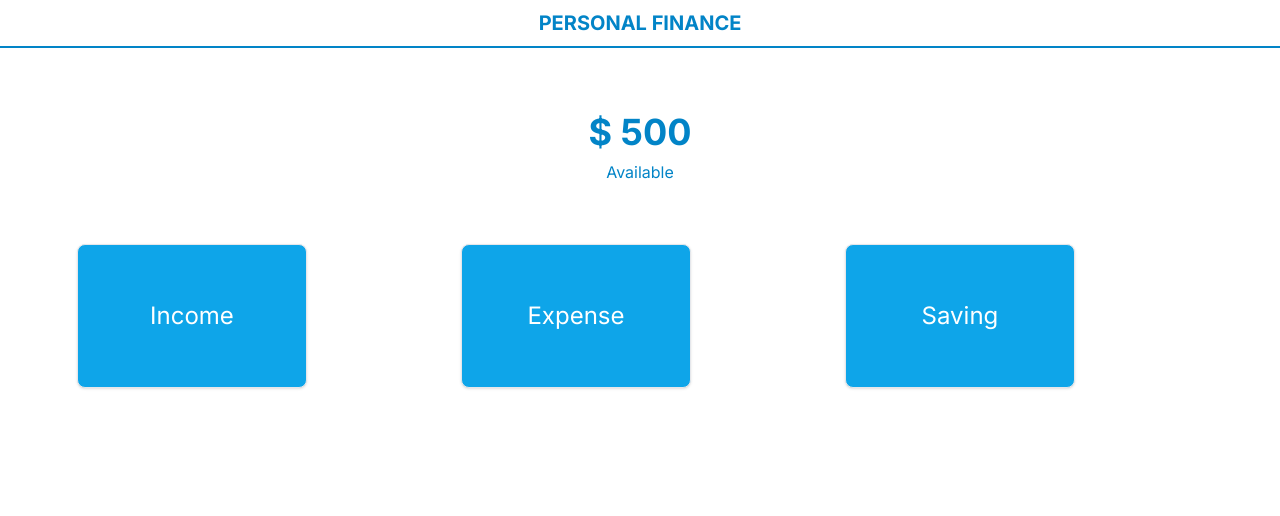
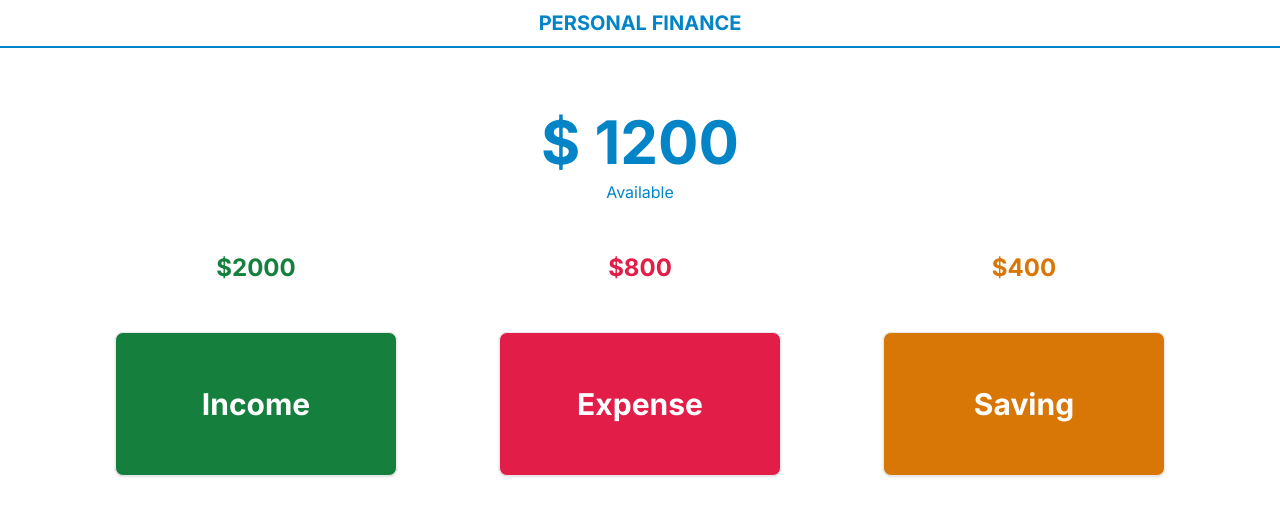
Before and after one commit to Noi-Git/finance-next-app, a Next.js app: page /home in a window 1280 px wide. Shown: the top 516 px of the page. Built offline with nearby package versions, Linux system fonts and the light colour scheme.

Commit message:
create mock data and type

```diff
--- a/src/app/home/page.tsx
+++ b/src/app/home/page.tsx
@@ -4,17 +4,32 @@ import {
   availableText,
   pageButtonWrap,
   pageButton,
+  pageIncomeButton,
+  pageExpenseButton,
+  pageSavingButton,
+  pageAmountWrap,
+  pageIncomeAmount,
+  pageExpenseAmount,
+  pageSavingAmount,
+  pageWrap,
 } from '@/components/styles/home-style'
 
 const Home = () => {
   return (
     <>
-      <div className={availableAmount}>$ 500</div>
+      <div className={availableAmount}>$ 1200</div>
       <span className={availableText}>Available</span>
-      <div className={pageButtonWrap}>
-        <button className={pageButton}>Income</button>
-        <button className={pageButton}>Expense</button>
-        <button className={pageButton}>Saving</button>
+      <div className={pageWrap}>
+        <div className={pageAmountWrap}>
+          <button className={pageIncomeAmount}>$2000</button>
+          <button className={pageExpenseAmount}>$800</button>
+          <button className={pageSavingAmount}>$400</button>
+        </div>
+        <div className={pageButtonWrap}>
+          <button className={pageIncomeButton}>Income</button>
+          <button className={pageExpenseButton}>Expense</button>
+          <button className={pageSavingButton}>Saving</button>
+        </div>
       </div>
     </>
   )
--- a/src/app/incomes/income-details/[id]/page.tsx
+++ b/src/app/incomes/income-details/[id]/page.tsx
@@ -1,7 +1,13 @@
 import React from 'react'
+import IncomeTable from '../../income-table/page'
 
 const IncomeDetailSingle = () => {
-  return <div>Income Detail Single</div>
+  return (
+    <>
+      Income Detail Single
+      <IncomeTable />
+    </>
+  )
 }
 
 export default IncomeDetailSingle
--- a/src/components/styles/home-style.ts
+++ b/src/components/styles/home-style.ts
@@ -10,14 +10,36 @@ export const homeSubTitle =
   'text-xl text-sky-700 text-center font-semibold pb-6'
 
 export const availableAmount =
-  'flex justify-center text-4xl font-bold mt-[calc(8vh)] text-sky-600'
+  'flex justify-center text-6xl font-bold mt-[calc(8vh)] text-sky-600'
 
-export const availableText = 'flex justify-center text-sky-600 mb-5 pt-2 '
+export const availableText = 'flex justify-center text-sky-600 mb-5 pt-2'
 
-export const pageButtonWrap = 'flex flex-row w-[calc(90vw)] h-[calc(100vh)]'
+export const pageWrap =
+  'flex flex-col justify-center align-center w-full h-[calc(30vh)] mt-12'
 
-export const pageButton =
-  'flex flex-row justify-center items-center self-start text-2xl w-[calc(22vw)] h-[calc(15vh)] py-9 my-10 mx-auto border border-gray-200 rounded-lg shadow hover:bg-gray-50 dark:bg-gray-800 dark:border-gray-700 dark:hover:bg-gray-700 md:w-[calc(18vw)] md:h-[calc(18vh)] bg-sky-500 text-white'
+export const pageButtonWrap =
+  'flex flex-row justify-center align-center self-center  w-[calc(90vw)] h-[calc(25vh)]'
+
+export const pageAmountWrap =
+  'flex flex-row justify-center align-center self-center w-[calc(90vw)] h-[calc(5vh)]'
+
+export const pageIncomeAmount =
+  'flex flex-row justify-center align-center h-20 w-full gap-8 text-1xl md:text-2xl font-bold text-green-700'
+
+export const pageExpenseAmount =
+  'flex flex-row justify-center align-center h-20 w-full gap-8 text-1xl md:text-2xl font-bold text-rose-600'
+
+export const pageSavingAmount =
+  'flex flex-row justify-center align-center h-20 w-full gap-8 text-1xl md:text-2xl font-bold text-amber-600'
+
+export const pageIncomeButton =
+  'flex flex-row justify-center items-center self-start text-2xl md:text-3xl font-bold w-[calc(25vw)] md:w-[calc(22vw)] h-[calc(15vh)] py-9 my-10 mx-auto border border-gray-200 rounded-lg shadow hover:bg-gray-50 dark:bg-gray-700 dark:border-gray-700 dark:hover:bg-gray-700 md:w-[calc(18vw)] md:h-[calc(18vh)] bg-green-700 text-white'
+
+export const pageExpenseButton =
+  'flex flex-row justify-center items-center self-start text-2xl md:text-3xl font-bold w-[calc(25vw)] md:w-[calc(22vw)] h-[calc(15vh)] py-9 my-10 mx-auto border border-gray-200 rounded-lg shadow hover:bg-gray-50 dark:bg-gray-700 dark:border-gray-700 dark:hover:bg-gray-700 md:w-[calc(18vw)] md:h-[calc(18vh)] bg-rose-600 text-white'
+
+export const pageSavingButton =
+  'flex flex-row justify-center items-center self-start  text-2xl md:text-3xl font-bold w-[calc(25vw)] md:w-[calc(22vw)] h-[calc(15vh)] py-9 my-10 mx-auto border border-gray-200 rounded-lg shadow hover:bg-gray-50 dark:bg-gray-700 dark:border-gray-700 dark:hover:bg-gray-700 md:w-[calc(18vw)] md:h-[calc(18vh)] bg-amber-600 text-white'
 
 export const landingPageButton =
   'flex flex-row justify-center items-center text-xl font-semibold px-8 py-4 my-10 mx-auto border border-gray-200 rounded-lg bg-sky-600 text-white shadow hover:bg-gray-50 dark:bg-gray-800 dark:border-gray-700 dark:hover:bg-gray-700'
```
Also changed, not shown: src/data.ts (added, +147 -0 lines).
